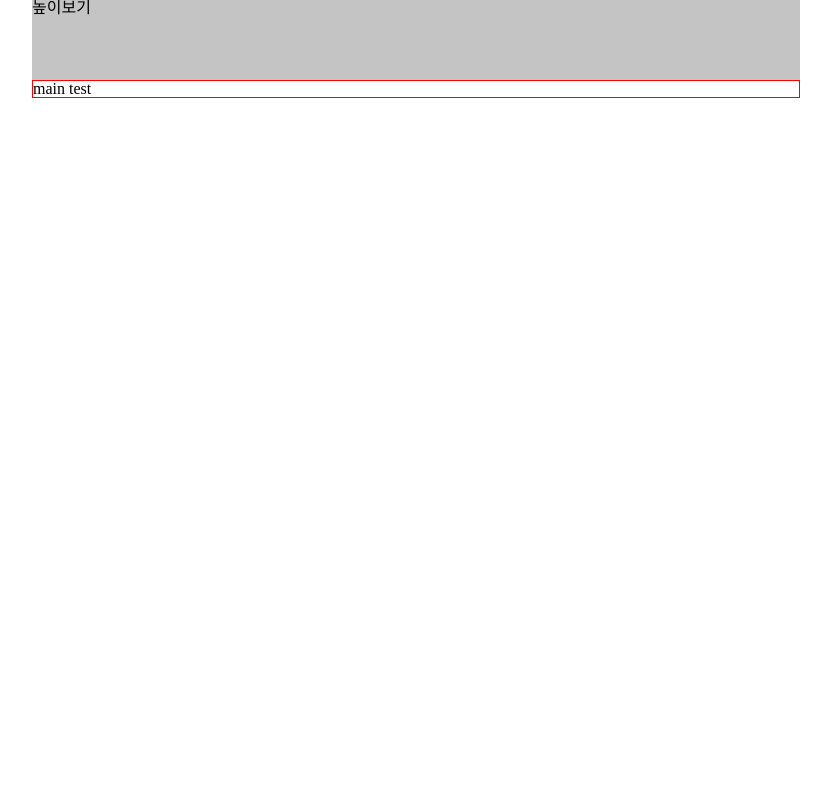
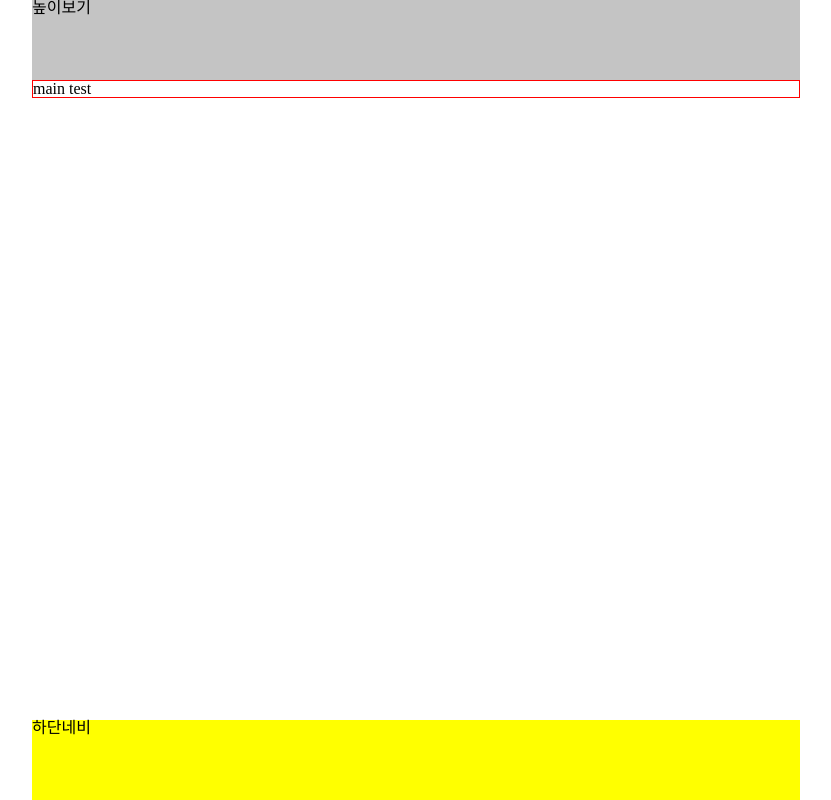
Before and after one commit to sideProject-withU/BirdBuddyTrip, a React (Create React App) app in the folder Client/: page / in a window 1280 px wide. Shown: the whole page, without its empty margins (224-1055 px from the left). Built offline with nearby package versions, Linux system fonts and the light colour scheme.

Commit message:
Docs: [Client] #9 Routers에 DownNav 추가
DownNav 컴포넌트를 Routers에 추가함

```diff
--- a/Client/src/Routers.tsx
+++ b/Client/src/Routers.tsx
@@ -1,4 +1,5 @@
 import { BrowserRouter, Route, Routes } from 'react-router-dom';
+import DownNav from './components/NavBar/DownNav';
 import UpperNav from './components/NavBar/UpperNav';
 import GlobalStyles from './GlobalStyles';
 import Main from './pages/Main';
@@ -7,10 +8,11 @@ const Routers = () => {
   return (
     <BrowserRouter>
       <GlobalStyles />
-      <UpperNav></UpperNav>
+      <UpperNav />
       <Routes>
         <Route path="/" element={<Main />} />
       </Routes>
+      <DownNav />
     </BrowserRouter>
   );
 };
```
